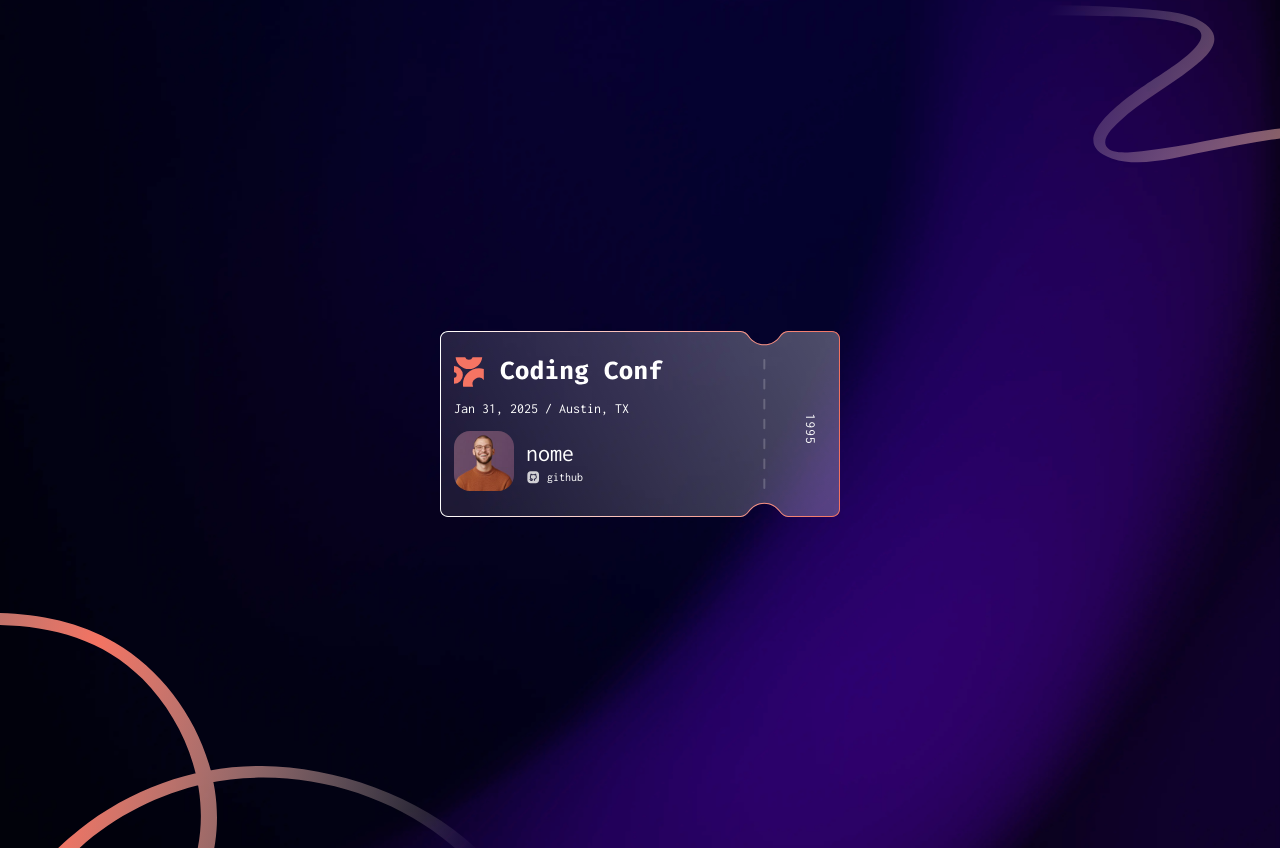
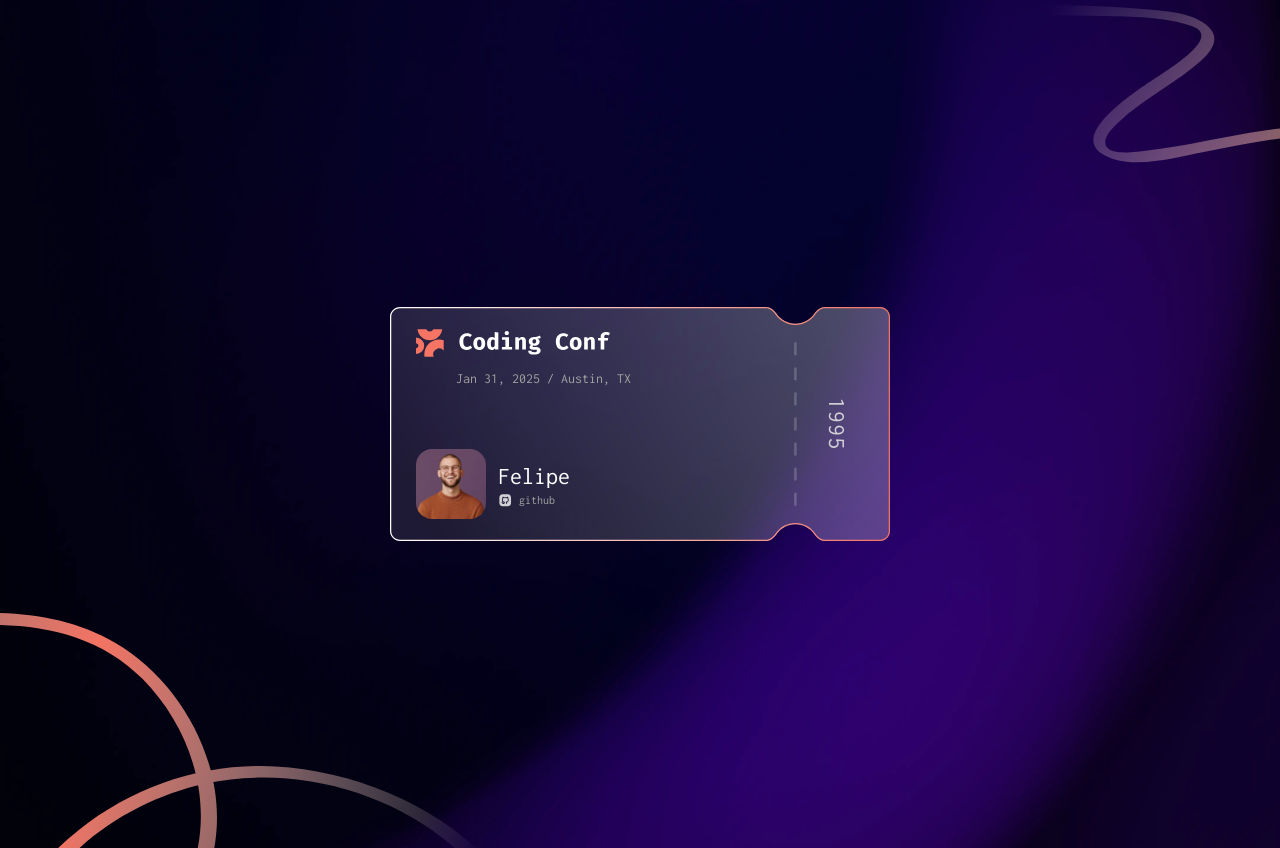
Before and after one commit to FelipeGdasilva/frontend-mentor-challenge, a Next.js app in the folder conference-ticket-generator/: page / in a window 1280 px wide. Built offline with nearby package versions, Linux system fonts and the light colour scheme.

Commit message:
feat: finaliza layout principal do TicketCard

```diff
--- a/conference-ticket-generator/src/components/Ticket/TicketCard.tsx
+++ b/conference-ticket-generator/src/components/Ticket/TicketCard.tsx
@@ -3,37 +3,34 @@ import Image from "next/image";
 export default function TicketCard(){
     return(
         <main className="relative w-full flex flex-col items-center justify-center min-h-screen">
-            <Image src = "/assets/images/pattern-ticket.svg" alt="card" width={400} height={300} className="absolute -z-10 " />
-            <div className="flex flex-col w-93 justify-between">
-                <Image src = "/assets/images/logo-full.svg" alt="logo" width={210} height={100} />
-                <p className="my-3 font-inconsolata text-sm">Jan 31, 2025 / Austin, TX</p>
+            <Image src = "/assets/images/pattern-ticket.svg" alt="card" width={500} height={300} className="absolute -z-10 " />
+            <div className="flex flex-col w-lg p-8 justify-between gap-y-13">
 
 
+                <div className="flex flex-col items-start gap-y-1">
+                    <Image src = "/assets/images/logo-full.svg" alt="logo" width={195} height={100} />
+                    <p className="font-inconsolata text-neutral-400 text-sm ml-8 p-2">Jan 31, 2025 / Austin, TX</p>
+                </div>
+
                 <div className="flex flex-row justify-between items-center w-full">
-
-
                     <div className="flex items-center gap-x-3">
-                        <Image src = "/assets/images/image-avatar.jpg" width={60} height={400} alt="avatar" className="rounded-2xl" />
+                        <Image src = "/assets/images/image-avatar.jpg" width={70} height={90} alt="avatar" className="rounded-2xl" />
                         <ul className="flex flex-col">
-                            <li className="text-2xl font-inconsolata">nome</li>
-                        <li className=" flex items-center gap-x-1.5">
-
-                        <Image src= "/assets/images/icon-github.svg" alt="icon-github" width={15} height={15} />
-                           <samp className="text-xs font-inconsolata">
-                            github
-                            </samp>
-
+                            <li className="text-2xl text-neutral-0 font-inconsolata">Felipe</li>
+                            <li className="flex items-center gap-x-1.5">
+                                <Image src= "/assets/images/icon-github.svg" alt="icon-github" width={15} height={15} />
+                                <samp className="text-xs text-neutral-400 font-inconsolata">
+                                    github
+                                </samp>
                             </li>
-
                         </ul>
                     </div>
 
-                    <div className=" flex items-center justify-center rotate-90 -translate-y-8">
+                    <div className="flex items-center justify-center rotate-90 -translate-y-15">
                         <ul>
-                            <li className="text-sm tracking-wider">1995</li>
+                            <li className="text-2xl text-neutral-300 font-inconsolata tracking-wider">1995</li>
                         </ul>
                     </div>
-
                 </div>
 
             </div>
```
